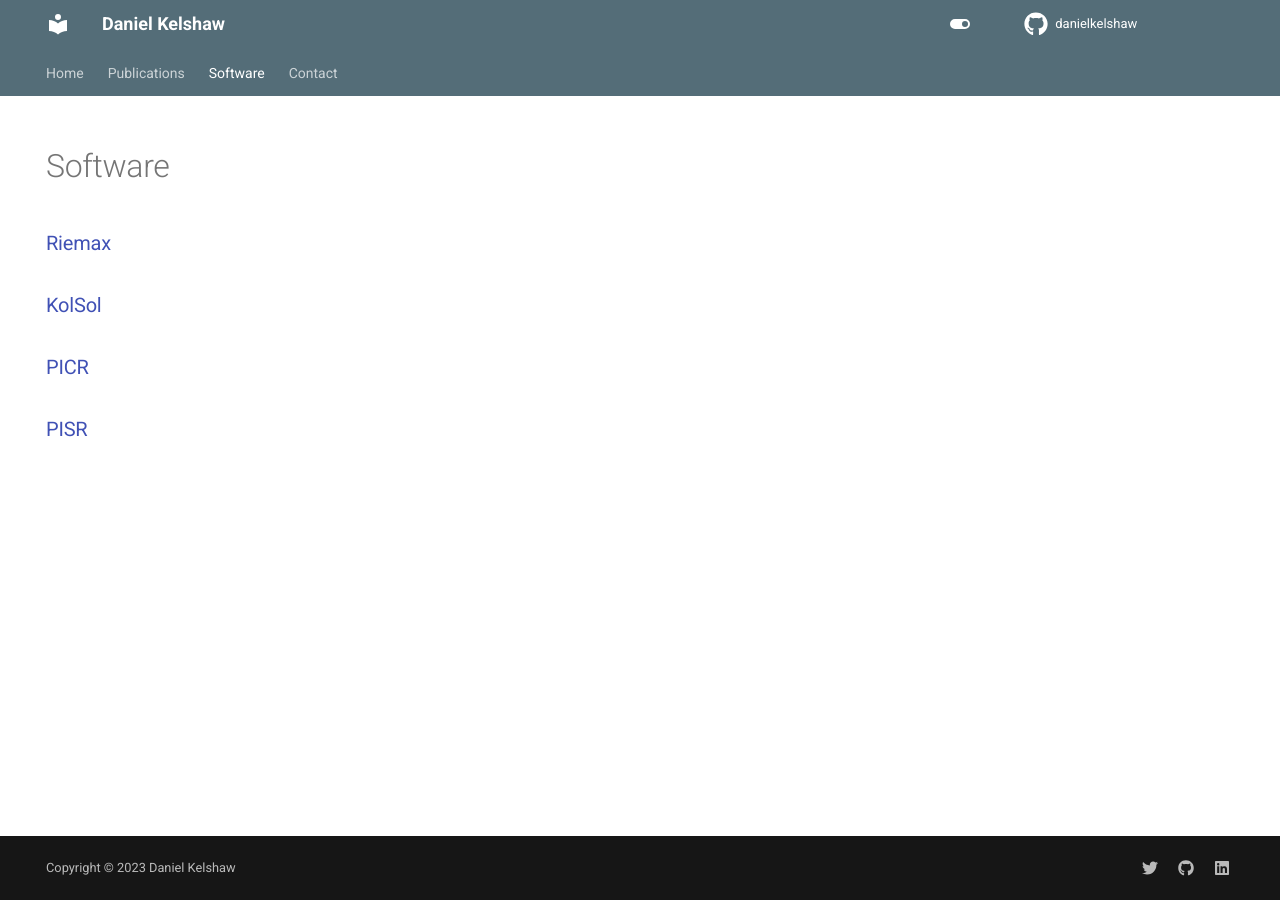
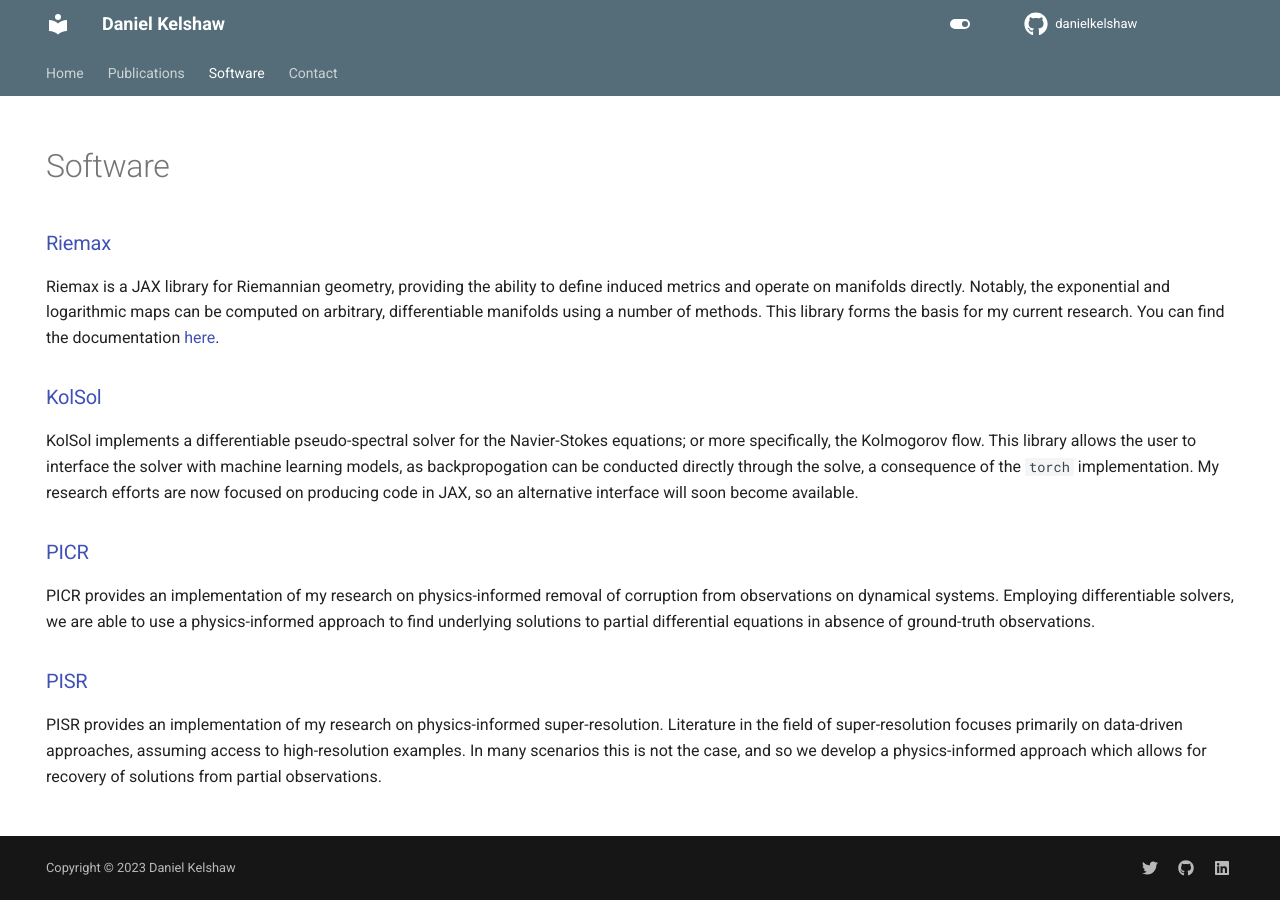
Before and after one commit to danielkelshaw/danielkelshaw.github.io, an MkDocs documentation site: the page built from docs/software.md, in a window 1280 px wide. Built offline with MkDocs 1.6.1 and Material for MkDocs 9.7.7, drawn with Linux system fonts in a browser that asks for light colours.

Commit message:
Updated software page

```diff
--- a/docs/software.md
+++ b/docs/software.md
@@ -7,13 +7,21 @@ hide:
 title: Software
 ---
 
-### <a href="https://github.com/magrilab/riemax">Riemax</a>
+### <a href="https://github.com/danielkelshaw/riemax">Riemax</a>
+
+Riemax is a JAX library for Riemannian geometry, providing the ability to define induced metrics and operate on manifolds directly. Notably, the exponential and logarithmic maps can be computed on arbitrary, differentiable manifolds using a number of methods. This library forms the basis for my current research. You can find the documentation <a href="https://riemax.danielkelshaw.com">here</a>.
 
 
 ### <a href="https://github.com/magrilab/kolsol">KolSol</a>
 
+KolSol implements a differentiable pseudo-spectral solver for the Navier-Stokes equations; or more specifically, the Kolmogorov flow. This library allows the user to interface the solver with machine learning models, as backpropogation can be conducted directly through the solve, a consequence of the `torch` implementation. My research efforts are now focused on producing code in JAX, so an alternative interface will soon become available.
+
 
 ### <a href="https://github.com/magrilab/picr">PICR</a>
 
+PICR provides an implementation of my research on physics-informed removal of corruption from observations on dynamical systems. Employing differentiable solvers, we are able to use a physics-informed approach to find underlying solutions to partial differential equations in absence of ground-truth observations.
+
 
 ### <a href="https://github.com/magrilab/pisr">PISR</a>
+
+PISR provides an implementation of my research on physics-informed super-resolution. Literature in the field of super-resolution focuses primarily on data-driven approaches, assuming access to high-resolution examples. In many scenarios this is not the case, and so we develop a physics-informed approach which allows for recovery of solutions from partial observations.
```
